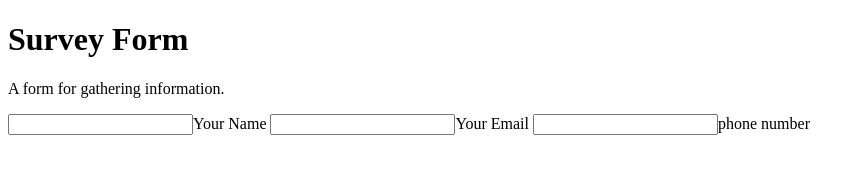
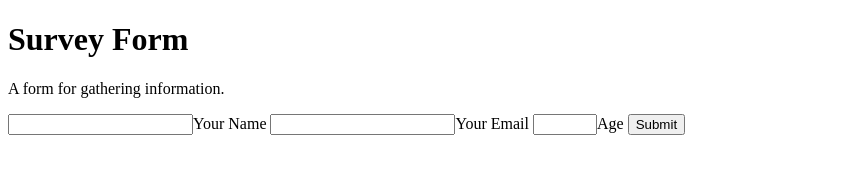
Before and after one commit to SethkCosta/SurveyForm, a plain HTML site: page index.html in a window 1280 px wide. Shown: the whole page, without its empty margins (0-863 px from the left). Drawn offline with Linux system fonts and the light colour scheme.

Commit message:
email and number validation

```diff
--- a/index.html
+++ b/index.html
@@ -4,9 +4,10 @@
         <h1 id="title">Survey Form</h1>
         <p id="description">A form for gathering information. </p>
         <form id="survey-form">
-            <input id="name" type="text">Your Name
-            <input id="email">Your Email
-            <input id="number" min="0"max="9">phone number
+            <input id="name" type="text" required >Your Name
+            <input type="email" id="email"  required>Your Email
+            <input type="number" id="number" min="1" max="120" >Age
+            <input type="submit">
         </form>
     </body>
 </html>
```
